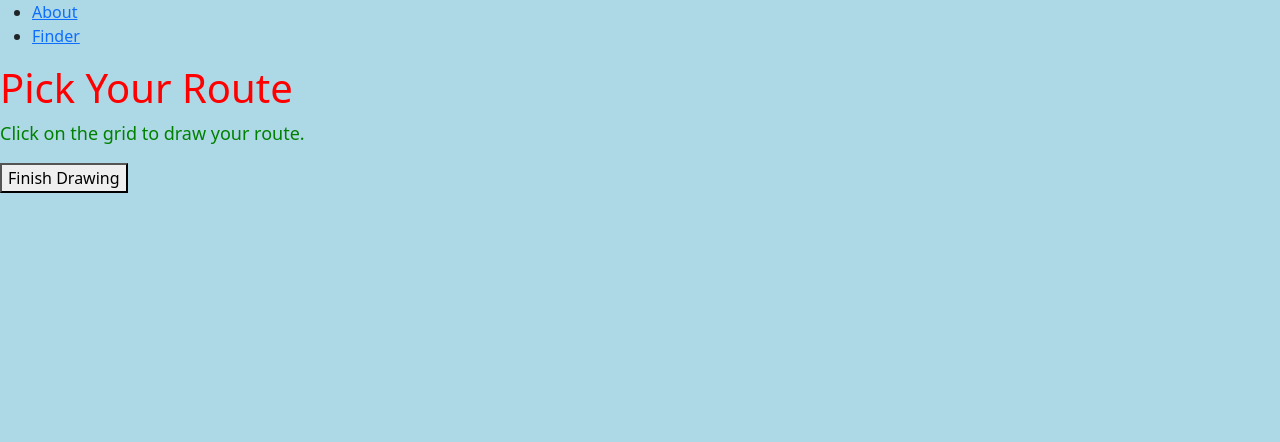
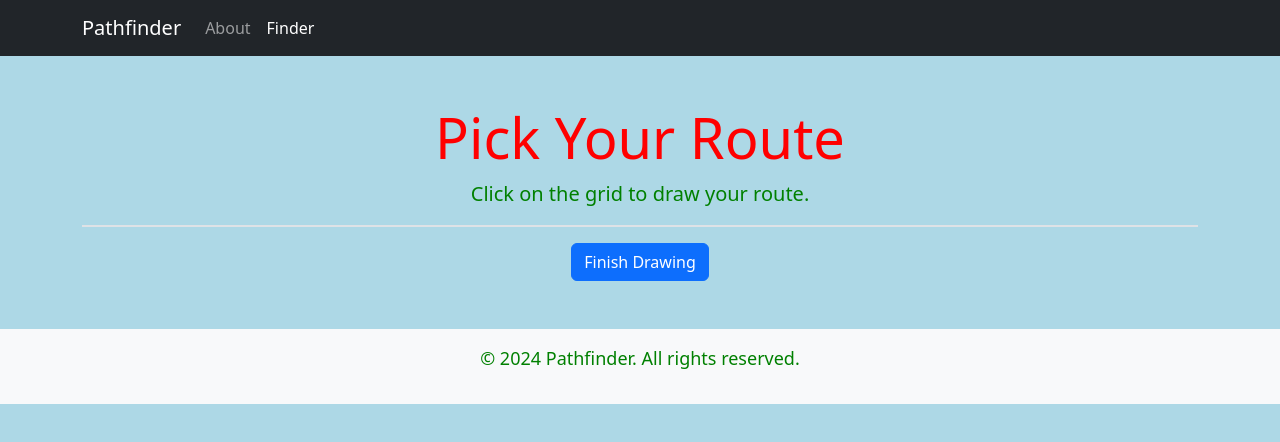
Before and after one commit to rafaraf75/pathfinder-project, a website: page src/finder.html in a window 1280 px wide. Drawn offline with nearby package versions, Linux system fonts and the light colour scheme; files that its build step writes are made by us from their sources.

Commit message:
Updated finder.html structure and layout improvements

```diff
--- a/src/finder.html
+++ b/src/finder.html
@@ -4,24 +4,41 @@
     <meta charset="UTF-8">
     <meta name="viewport" content="width=device-width, initial-scale=1.0">
     <title>Pathfinder - Finder</title>
+    <link rel="stylesheet" href="vendor/bootstrap.min.css">
     <link rel="stylesheet" href="css/style.css">
-
 </head>
 <body>
     <header>
-        <nav>
-            <ul>
-                <li><a href="index.html">About</a></li>
-                <li><a href="finder.html">Finder</a></li>
-            </ul>
+        <nav class="navbar navbar-expand-lg navbar-dark bg-dark">
+            <div class="container">
+                <a class="navbar-brand" href="index.html">Pathfinder</a>
+                <button class="navbar-toggler" type="button" data-bs-toggle="collapse" data-bs-target="#navbarNav">
+                    <span class="navbar-toggler-icon"></span>
+                </button>
+                <div class="collapse navbar-collapse" id="navbarNav">
+                    <ul class="navbar-nav">
+                        <li class="nav-item"><a class="nav-link" href="index.html">About</a></li>
+                        <li class="nav-item"><a class="nav-link active" href="finder.html">Finder</a></li>
+                    </ul>
+                </div>
+            </div>
         </nav>
     </header>
-    <main>
-        <h1>Pick Your Route</h1>
-        <p>Click on the grid to draw your route.</p>
-        <div id="grid-container"></div>
-        <button type="button" id="finish-drawing">Finish Drawing</button>
+
+    <main class="container text-center mt-5">
+        <h1 class="display-4">Pick Your Route</h1>
+        <p class="lead">Click on the grid to draw your route.</p>
+
+        <div id="grid-container" class="d-flex flex-wrap border"></div>
+
+        <button type="button" id="finish-drawing" class="btn btn-primary mt-3">Finish Drawing</button>
     </main>
-    <script src="js/finder.js"></script>
+
+    <footer class="text-center mt-5 p-3 bg-light">
+        <p>© 2024 Pathfinder. All rights reserved.</p>
+    </footer>
+
+    <script src="vendor/bootstrap.bundle.min.js"></script>
+    <script src="js/pathfinder.js"></script>
 </body>
 </html>
```
